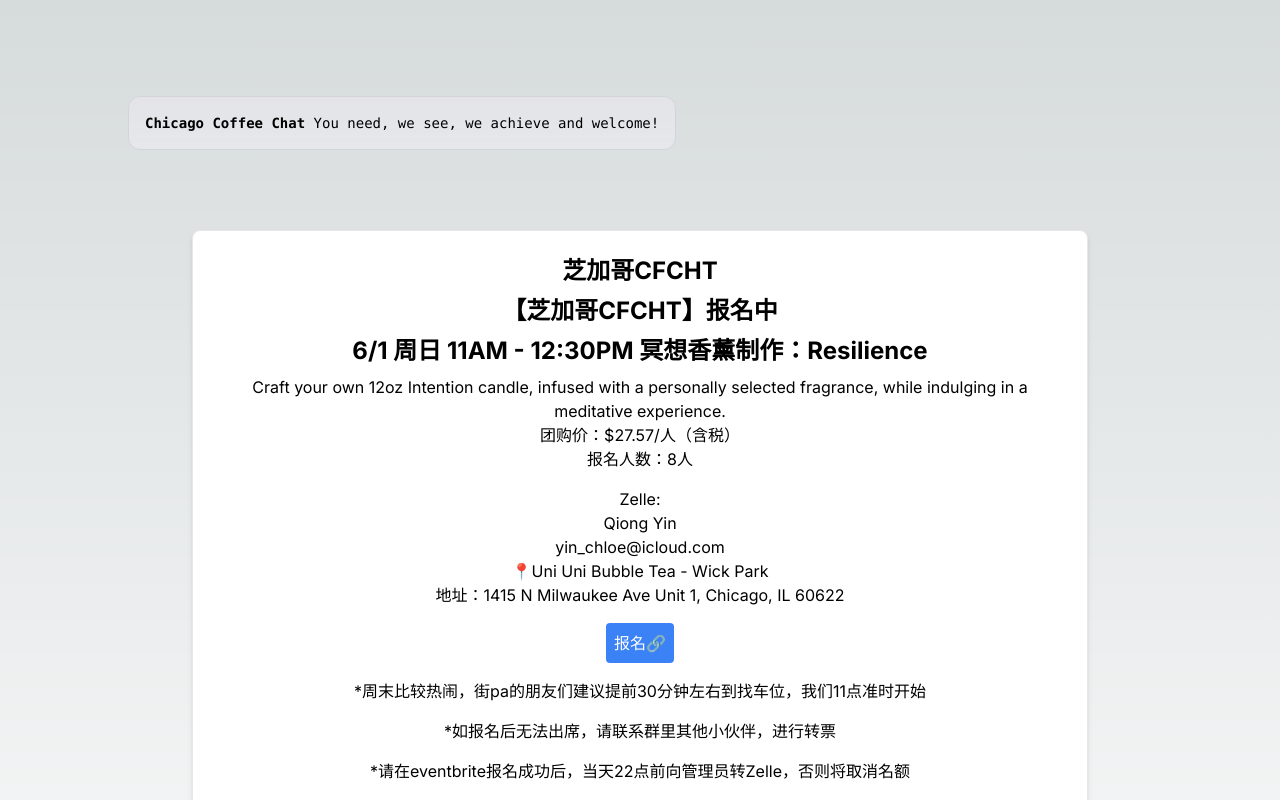
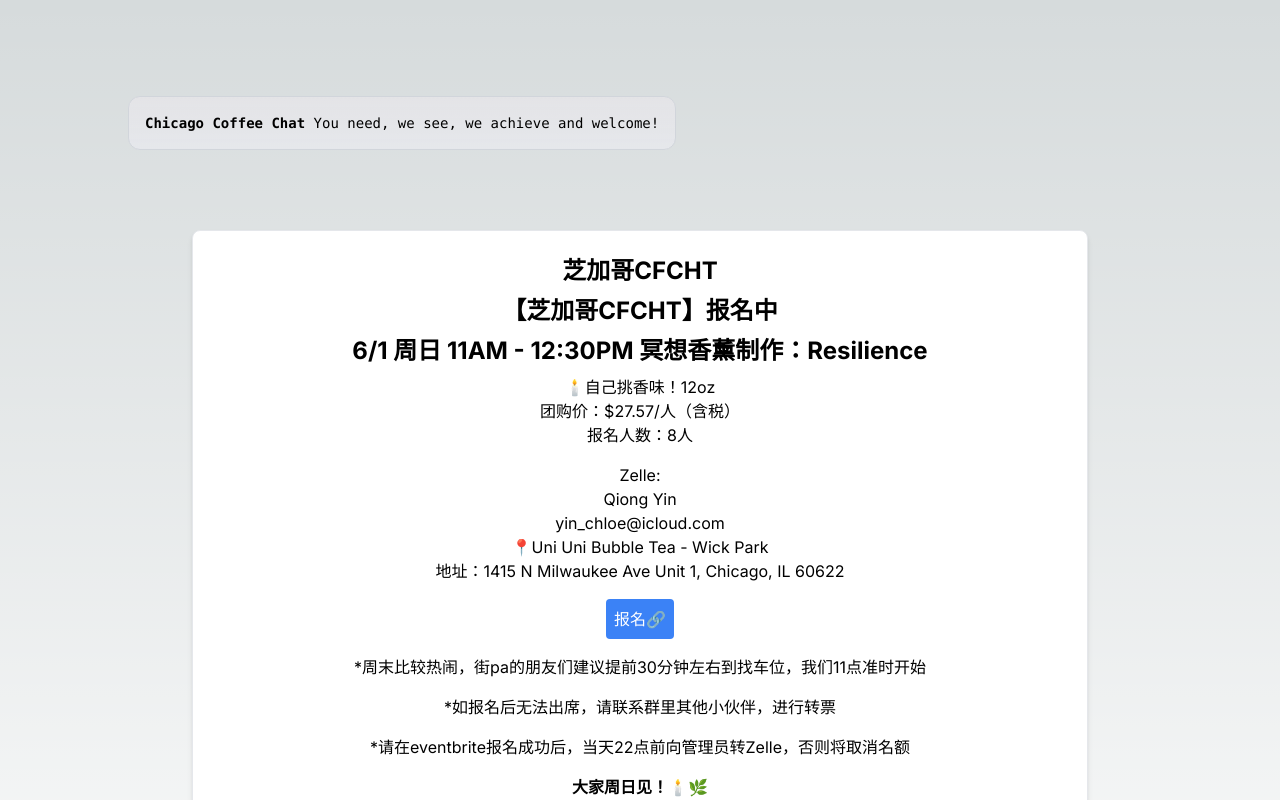
Before and after one commit to Brack-Wang/nextjs, a Next.js app: page / in a window 1280 px wide. Shown: the top 800 px of the page. Built offline with nearby package versions, Linux system fonts and the light colour scheme.

Commit message:
Update page.tsx

```diff
--- a/app/page.tsx
+++ b/app/page.tsx
@@ -21,7 +21,7 @@ export default function Home() {
 {/* Event Details Replacement Start */}
   <h2 className="text-2xl font-bold mb-2">【芝加哥CFCHT】报名中</h2>
   <h2 className="text-2xl font-bold mb-2">6/1 周日 11AM - 12:30PM 冥想香薰制作：Resilience</h2>
-  <p className="mb-4">Craft your own 12oz Intention candle, infused with a personally selected fragrance, while indulging in a meditative experience.<br />
+  <p className="mb-4">🕯️自己挑香味！12oz<br />
     团购价：$27.57/人（含税）<br />报名人数：8人</p>
           <p className="mt-4">Zelle:<br />Qiong Yin<br />yin_chloe@icloud.com</p>
   <p className="mb-4">📍Uni Uni Bubble Tea - Wick Park<br />地址：1415 N Milwaukee Ave Unit 1, Chicago, IL 60622</p>
```
